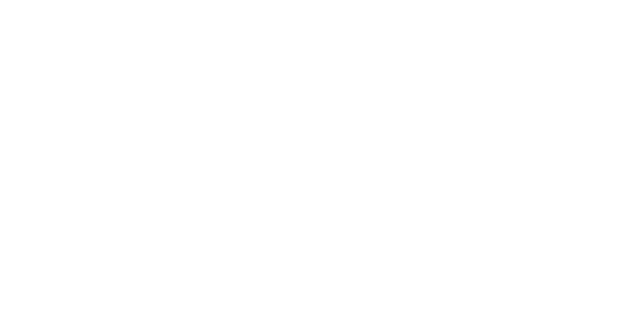
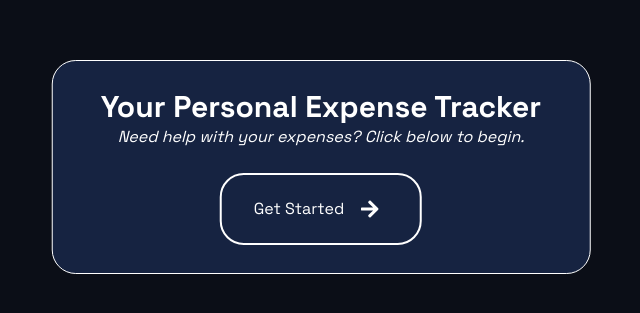
Before and after one commit to sayglenn/expense-tracker, a Next.js app: page / in a window 1280 px wide. Shown: the part 233-546 px from the top of the page, without its empty margins (319-959 px from the left). Built offline with nearby package versions, Linux system fonts and the light colour scheme.

Commit message:
created landing page

```diff
--- a/src/app/layout.tsx
+++ b/src/app/layout.tsx
@@ -1,8 +1,8 @@
 import type { Metadata } from "next";
-import { Inter } from "next/font/google";
+import { Space_Grotesk } from "next/font/google";
 import "./globals.css";
 
-const inter = Inter({ subsets: ["latin"] });
+const space_grotesk = Space_Grotesk({ subsets: ["latin"] });
 
 export const metadata: Metadata = {
   title: "Create Next App",
@@ -15,8 +15,8 @@
   children: React.ReactNode;
 }>) {
   return (
-    <html lang="en">
-      <body className={inter.className}>{children}</body>
+    <html lang="en" className="bg-[#0b0e17]">
+      <body className={space_grotesk.className}>{children}</body>
     </html>
   );
 }
--- a/src/app/page.tsx
+++ b/src/app/page.tsx
@@ -1,5 +1,9 @@
-import Image from "next/image";
+import HomePageHeader from "@/components/HomepageHeader";
 
 export default function Home() {
-  return <></>;
+  return (
+    <>
+      <HomePageHeader />
+    </>
+  );
 }
--- /dev/null
+++ b/src/components/HomepageHeader.tsx
@@ -0,0 +1,40 @@
+"use client";
+
+import { useState, useEffect } from "react";
+import Link from "next/link";
+import { FaArrowRight } from "react-icons/fa";
+
+export default function HomePageHeader() {
+  const [loaded, setLoaded] = useState(false);
+
+  useEffect(() => {
+    setLoaded(true);
+  }, []);
+
+  return (
+    <>
+      <div className="flex justify-center items-center flex-col top-1/2 left-1/2 -translate-x-1/2 -translate-y-1/2 absolute border-white border rounded-3xl px-12 py-7 bg-[#162341]">
+        <p
+          className={`text-white text-3xl font-bold transition-all duration-1000 ${
+            loaded ? "translate-x-0 opacity-100" : "-translate-x-10 opacity-0"
+          }`}
+        >
+          Your Personal Expense Tracker
+        </p>
+        <p
+          className={`text-white italic transition-all delay-1000 duration-1000 mb-6 ${
+            loaded ? "translate-x-0 opacity-100" : "translate-x-10 opacity-0"
+          }`}
+        >
+          Need help with your expenses? Click below to begin.
+        </p>
+        <Link href="/login">
+          <button className="group flex flex-row gap-2 items-center border-2 border-white py-4 px-8 duration-500 rounded-3xl text-white transition-all hover:bg-white hover:-translate-y-2">
+            <p className="group-hover:text-[#162341]">Get Started</p>
+            <FaArrowRight className="text-4xl transform transition-transform duration-1000 group-hover:translate-x-4 group-hover:bg-[#162341] p-2 rounded-full" />
+          </button>
+        </Link>
+      </div>
+    </>
+  );
+}
```
